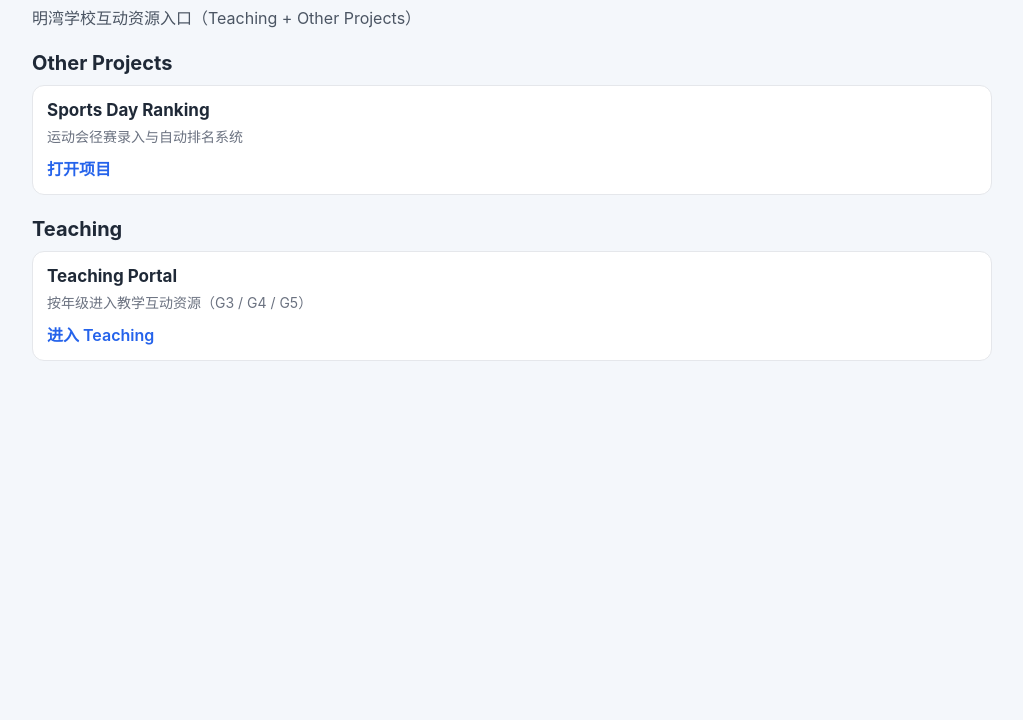
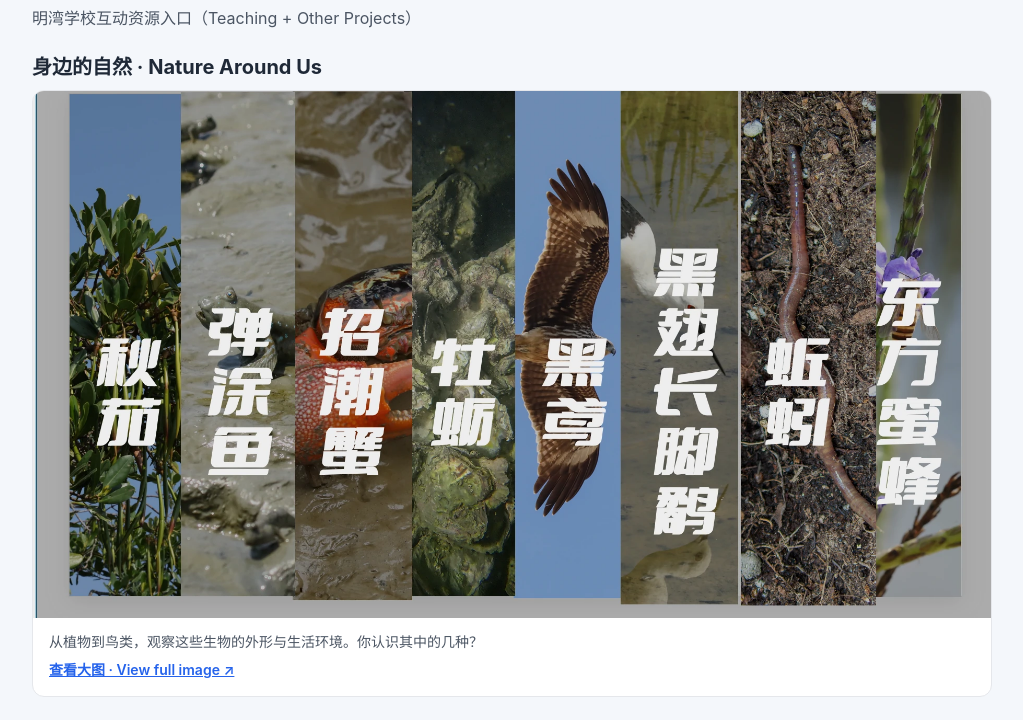
Before and after one commit to yuancoin6/Science-interactives, a plain HTML site: page index.html in a window 1280 px wide. Shown: the part 70-790 px from the top of the page, without its empty margins (128-1151 px from the left). Drawn offline with Linux system fonts and the light colour scheme.

Commit message:
Add nature photo showcase to the Science Interactives homepage

```diff
--- a/index.html
+++ b/index.html
@@ -15,12 +15,35 @@
     .card h3 { margin: 0 0 6px; font-size: 17px; }
     .card p { margin: 0 0 10px; color: #6b7280; font-size: 14px; }
     .card a { color: #2563eb; text-decoration: none; font-weight: 600; }
+    .nature { margin: 0 0 26px; }
+    .nature h2 { margin-top: 0; }
+    .nature figure { margin: 0; background: #fff; border: 1px solid #e5e7eb; border-radius: 12px; overflow: hidden; }
+    .nature-image { display: block; color: inherit; }
+    .nature-image:focus-visible { outline: 3px solid #2563eb; outline-offset: 4px; }
+    .nature img { display: block; width: 100%; height: auto; }
+    .nature figcaption { padding: 12px 16px 14px; color: #4b5563; font-size: 14px; line-height: 1.7; }
+    .nature figcaption p { margin: 0 0 5px; }
+    .nature figcaption a { color: #2563eb; font-weight: 600; }
+    @media (max-width: 540px) { .wrap { padding: 22px 14px 32px; } h1 { font-size: 27px; } }
   </style>
 </head>
 <body>
   <div class="wrap">
     <h1>Science Interactives Hub</h1>
     <p class="sub">明湾学校互动资源入口（Teaching + Other Projects）</p>
+
+    <section class="nature" aria-labelledby="nature-title">
+      <h2 id="nature-title">身边的自然 · Nature Around Us</h2>
+      <figure>
+        <a class="nature-image" href="./assets/nature-around-us.webp" target="_blank" rel="noopener" aria-label="查看身边的自然高清大图（新窗口）">
+          <img src="./assets/nature-around-us.webp" width="1834" height="1008" fetchpriority="high" alt="八种生物的摄影拼图：秋茄、弹涂鱼、招潮蟹、牡蛎、黑鸢、黑翅长脚鹬、蚯蚓和东方蜜蜂；每种生物配有中文名称。" />
+        </a>
+        <figcaption>
+          <p>从植物到鸟类，观察这些生物的外形与生活环境。你认识其中的几种？</p>
+          <a href="./assets/nature-around-us.webp" target="_blank" rel="noopener">查看大图 · View full image ↗</a>
+        </figcaption>
+      </figure>
+    </section>
 
     <h2>Other Projects</h2>
     <div class="grid">
@@ -39,3 +62,6 @@
     <a href="./teaching/">进入 Teaching</a>
   </div>
 </div>
+  </div>
+</body>
+</html>
```
Also changed, not shown: assets/nature-around-us.webp (added).
